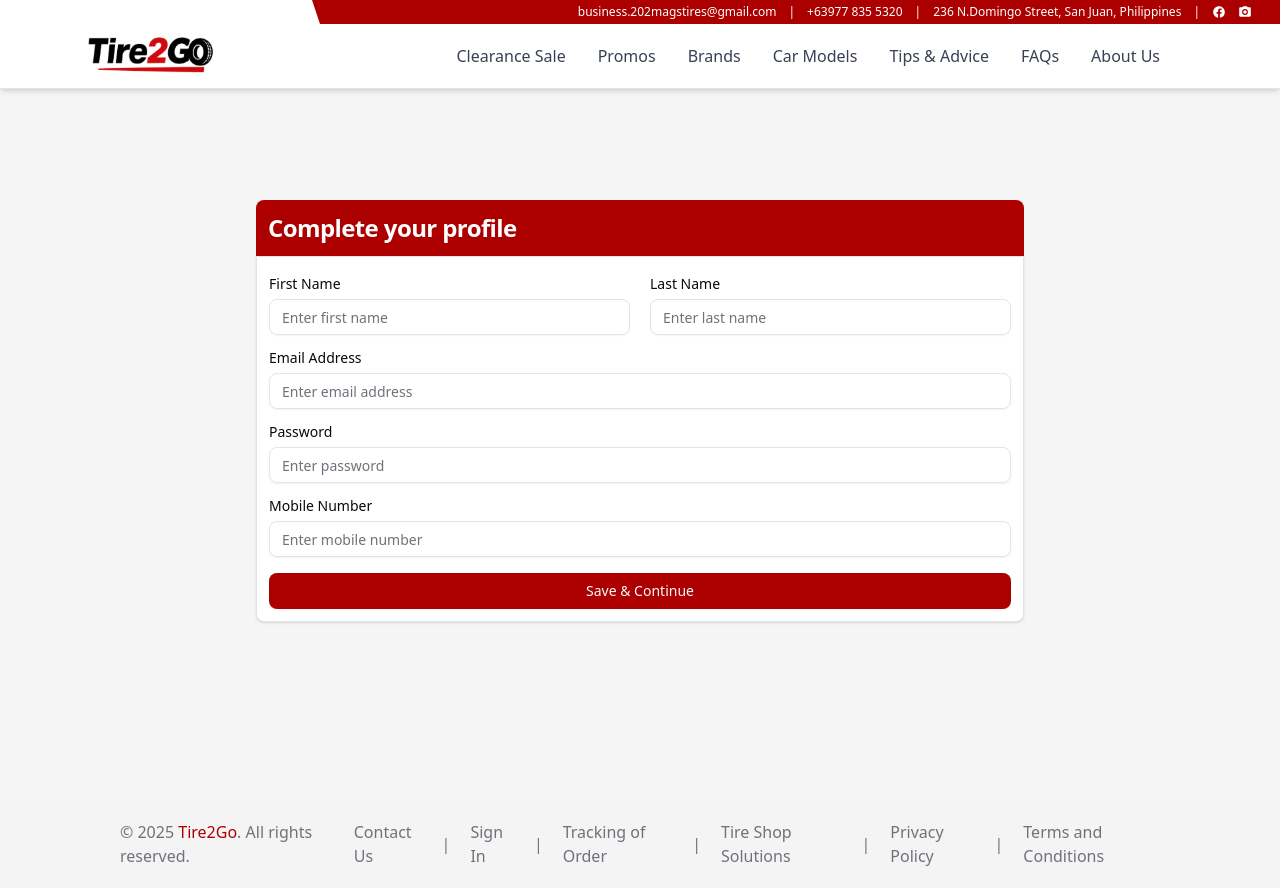
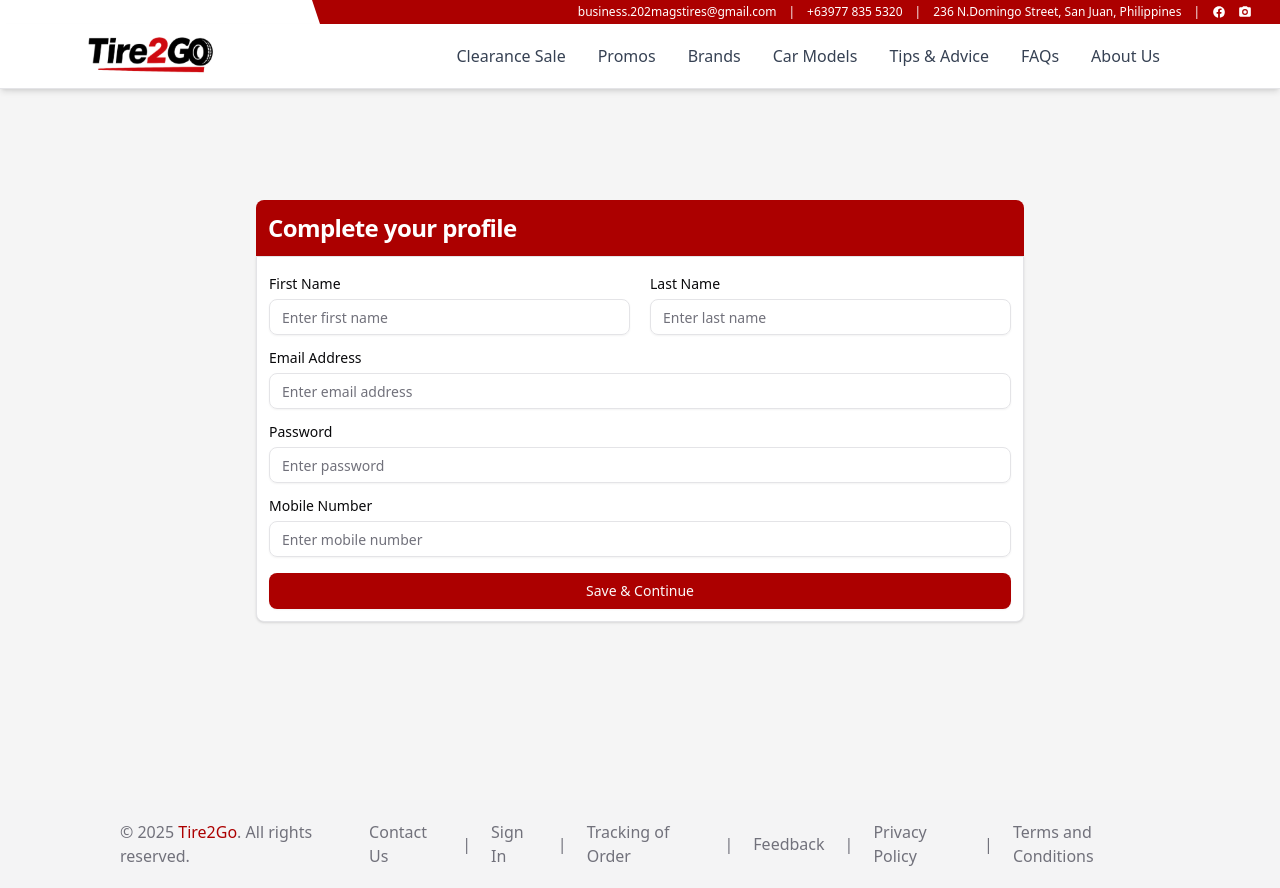
Before and after one commit to jeffreelingal011/Thesis-Tire2Go, a Next.js app: page /complete-profile in a window 1280 px wide. Built offline with nearby package versions, Linux system fonts and the light colour scheme; no server answers; the database is empty; what node-cron would draw is missing.

Commit message:
updating Footer.tsx

```diff
--- a/src/components/globals/Footer.tsx
+++ b/src/components/globals/Footer.tsx
@@ -13,7 +13,7 @@ const Footer = () => {
           <p>|</p>
           <Link className='hover:text-primary' href="/track-order">Tracking of Order</Link>
           <p>|</p>
-          <Link className='hover:text-primary' href="/tire-shop-solutions">Tire Shop Solutions</Link>
+          <Link className='hover:text-primary' href="/feedback">Feedback</Link>
           <p>|</p>
           <Link className='hover:text-primary' href="/privacy-policy">Privacy Policy</Link>
           <p>|</p>
```
